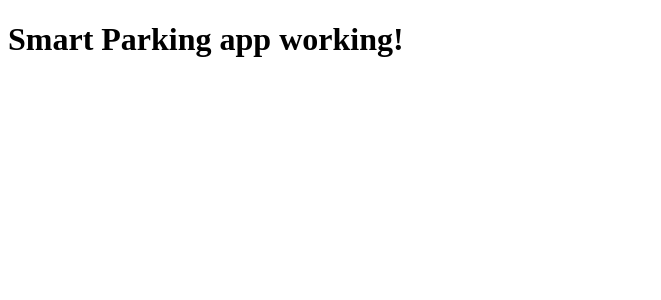
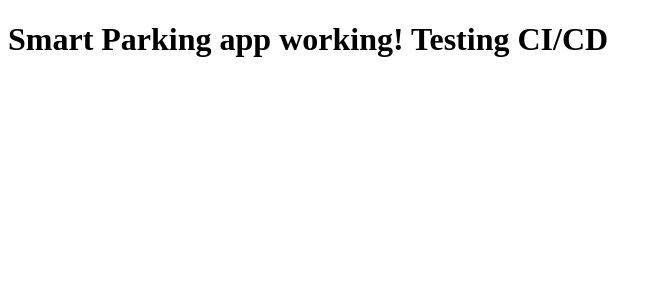
Before and after one commit to S4M37/mean-devops, an Angular app: page / in a window 1280 px wide. Shown: the top 300 px of the page, without its empty margins (0-661 px from the left). Built offline with nearby package versions, Linux system fonts and the light colour scheme.

Commit message:
testing CI/CD

```diff
--- a/src/app/app.component.ts
+++ b/src/app/app.component.ts
@@ -6,5 +6,5 @@ import {Component} from "@angular/core";
   styleUrls: ['./app.component.css']
 })
 export class AppComponent {
-  title = 'Smart Parking app working!';
+  title = 'Smart Parking app working! Testing CI/CD';
 }
```
